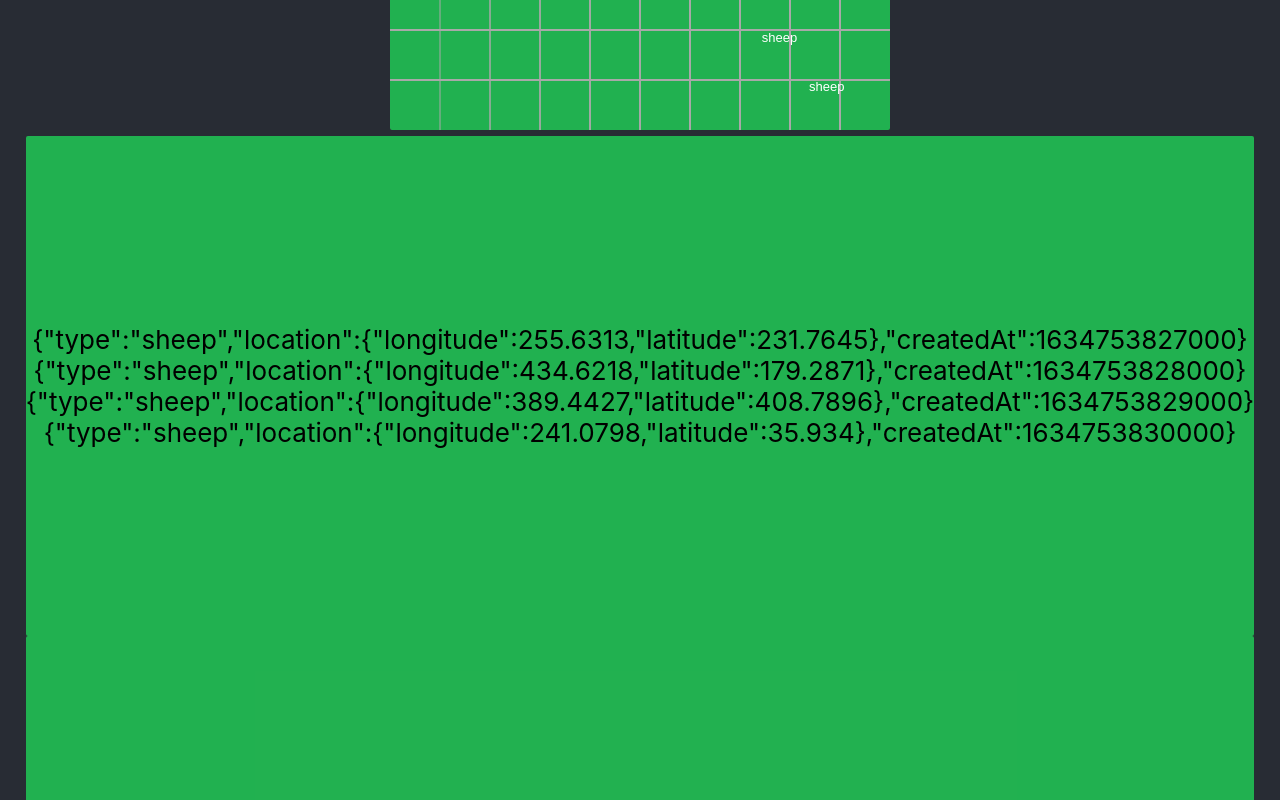
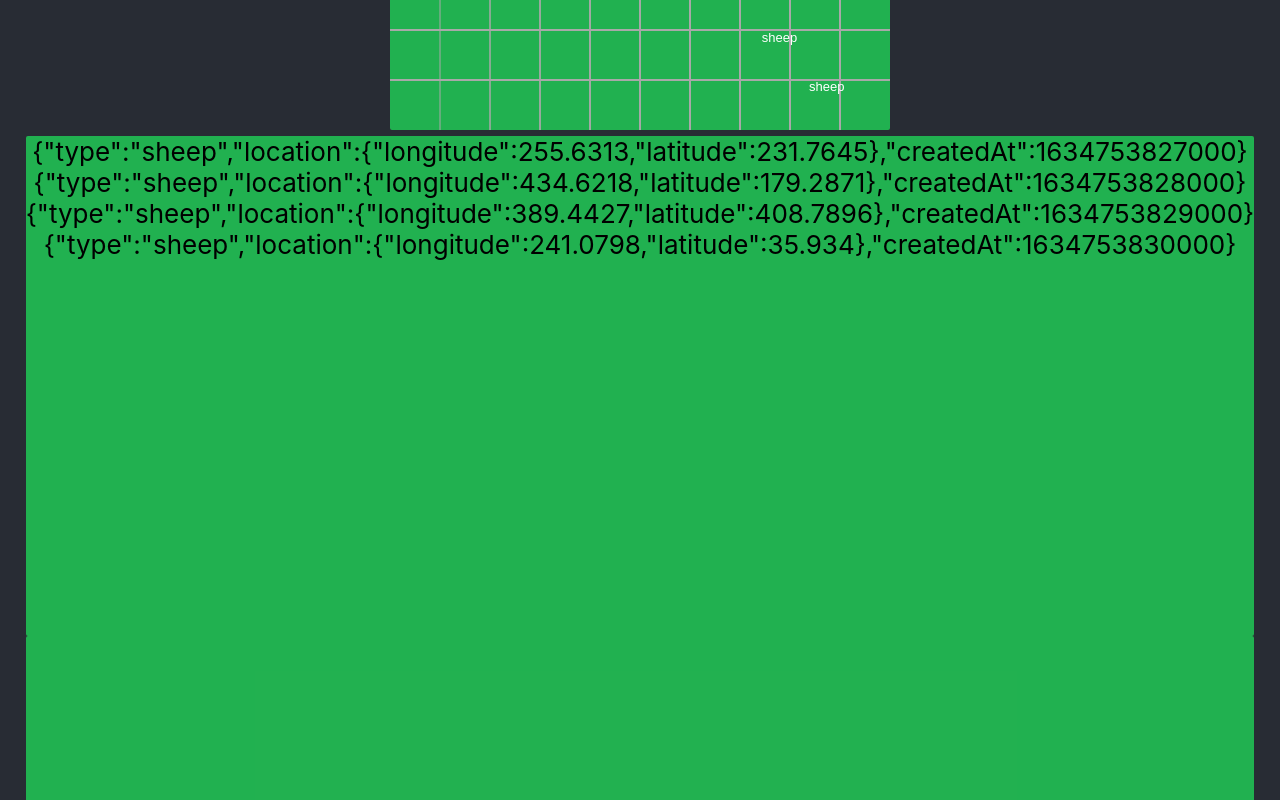
Before and after one commit to AhmedEldessouki/a-game, a React (Create React App) app: page / in a window 1280 px wide. Shown: the part 600-1400 px from the top of the page. Built offline with nearby package versions, Linux system fonts and the light colour scheme.

Commit message:
Cleaning----SafePoint

```diff
--- a/src/components/grid/grid.tsx
+++ b/src/components/grid/grid.tsx
@@ -1,6 +1,5 @@
 import React from 'react'
 import styled from '@emotion/styled'
-import faker from 'faker'
 
 const Canvas = styled.canvas`
   background: #1eff61a1;
@@ -13,7 +12,7 @@ const HistoryContainer = styled.div`
   height: 500px;
   display: flex;
   flex-direction: column;
-  justify-content: center;
+  justify-content: flex-start;
   align-items: center;
   overflow: auto;
 `
--- a/src/components/grid/oracle.tsx
+++ b/src/components/grid/oracle.tsx
@@ -1,19 +1,6 @@
 import React from 'react'
-import styled from '@emotion/styled'
 import faker from 'faker'
 import Grid from './grid'
-
-const HistoryContainer = styled.div`
-  background: #1eff61a1;
-  border-radius: 2px;
-  color: black;
-  height: 500px;
-  display: flex;
-  flex-direction: column;
-  justify-content: center;
-  align-items: center;
-  overflow: auto;
-`
 
 type SpawnAbleAnimals = 'sheep' | 'wolf' | 'bear'
 type AnimalsType = {
@@ -45,15 +32,9 @@ const spawn = () => {
   } else {
     animal.type = 'bear'
   }
-  // setAnimals([...animals, animal])
   return animal
 }
 function Oracle() {
-  const [time, setTime] = React.useState(`${new Date()
-    .getHours()
-    .toString()
-    .padStart(2, '0')}:${new Date().getMinutes().toString().padStart(2, '0')}:
-  ${new Date().getSeconds().toString().padStart(2, '0')}`)
   const [animals, setAnimals] = React.useState<
     {
       type: SpawnAbleAnimals
@@ -82,11 +63,6 @@ function Oracle() {
           blueZonesRef.current.shift()
         }
         historyRef.current.push(removedAnimal)
-        console.log(
-          animalsRef.current.length,
-          redZonesRef.current.length,
-          blueZonesRef.current.length,
-        )
       }
     }, 61000)
   }, [])
@@ -99,7 +75,6 @@ function Oracle() {
         blueZonesRef.current.push(animal.location)
       }
       animalsRef.current.push(animal)
-      console.log(`spawn`, animalsRef.current.length)
     }, 1000)
   }, [])
   React.useEffect(() => {
@@ -117,7 +92,6 @@ function Oracle() {
           .padStart(2, '0')}:
   ${new Date().getSeconds().toString().padStart(2, '0')}`}
       </h1>
-      {/* <h1>Current: {time}</h1> */}
       <Grid animals={animalsRef.current} history={historyRef.current} />
     </div>
   )
```
